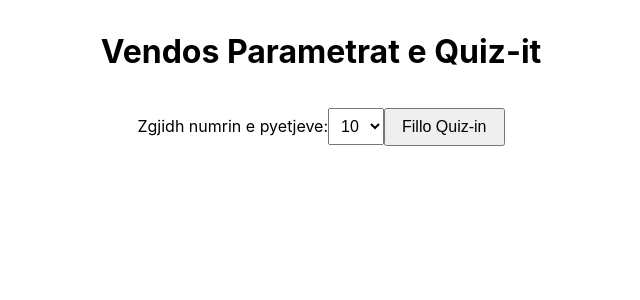
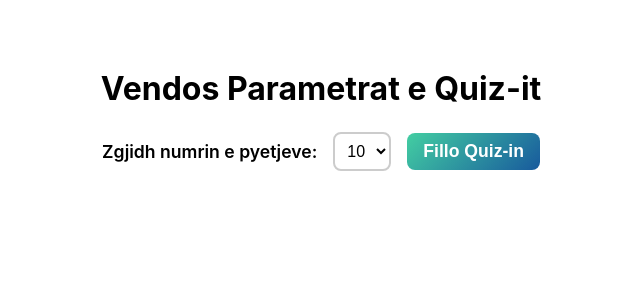
Before and after one commit to kennyhaggard/bible_quiz, a Vue app: page / in a window 1280 px wide. Shown: the top 300 px of the page, without its empty margins (319-959 px from the left). Built offline with nearby package versions, Linux system fonts and the light colour scheme.

Commit message:
Design update front page

```diff
--- a/src/components/QuizSetup.vue
+++ b/src/components/QuizSetup.vue
@@ -1,13 +1,15 @@
 <template>
-  <div class="quiz-setup">
+  <div class="setup-container">
     <h1>Vendos Parametrat e Quiz-it</h1>
-    <label for="numQuestions">Zgjidh numrin e pyetjeve:</label>
-    <select v-model="selectedNumber" id="numQuestions">
-      <option v-for="option in questionOptions" :key="option" :value="option">
-        {{ option }}
-      </option>
-    </select>
-    <button @click="startQuiz">Fillo Quiz-in</button>
+    <div class="setup-content">
+      <label class="label" for="numQuestions">Zgjidh numrin e pyetjeve:</label>
+      <select v-model="selectedNumber" id="numQuestions" class="select">
+        <option v-for="option in questionOptions" :key="option" :value="option">
+          {{ option }}
+        </option>
+      </select>
+      <button class="start-btn" @click="startQuiz">Fillo Quiz-in</button>
+    </div>
   </div>
 </template>
 
@@ -16,7 +18,11 @@ import { ref } from 'vue';
 import { useQuizStore } from '../store/quizStore';
 
 const quizStore = useQuizStore();
+
+// Default or previously selected number of questions
 const selectedNumber = ref(quizStore.selectedNumber);
+
+// Options for number of questions
 const questionOptions = [5, 10, 20];
 
 function startQuiz() {
@@ -26,19 +32,61 @@ function startQuiz() {
 </script>
 
 <style scoped>
-.quiz-setup {
-  max-width: 500px;
+.setup-container {
+  max-width: 600px;
   margin: 2rem auto;
   text-align: center;
+  padding: 1rem;
 }
-select {
-  margin: 1rem 0;
+
+.setup-container h1 {
+  font-size: 2rem;
+  margin-bottom: 1.5rem;
+  /* If you want a bold, gradient header similar to the quiz page: */
+  /* background: linear-gradient(135deg, #ff7e5f, #feb47b);
+  -webkit-background-clip: text;
+  -webkit-text-fill-color: transparent; */
+}
+
+.setup-content {
+  display: inline-flex;
+  align-items: center;
+  gap: 1rem;
+}
+
+.label {
+  font-size: 1.1rem;
+  font-weight: 600;
+}
+
+.select {
   padding: 0.5rem;
   font-size: 1rem;
-}
-button {
-  padding: 0.5rem 1rem;
-  font-size: 1rem;
+  border-radius: 8px;
+  border: 2px solid #ccc;
+  background: #fff;
   cursor: pointer;
 }
+
+.select:focus {
+  outline: none;
+  border-color: #ff7e5f;
+}
+
+.start-btn {
+  padding: 0.5rem 1rem;
+  font-size: 1.1rem;
+  font-weight: 600;
+  border: none;
+  border-radius: 8px;
+  background: linear-gradient(135deg, #43cea2, #185a9d);
+  color: white;
+  cursor: pointer;
+  transition: background 0.3s, transform 0.3s;
+}
+
+.start-btn:hover {
+  background: linear-gradient(135deg, #2ecc71, #3498db);
+  transform: scale(1.02);
+}
 </style>
```
